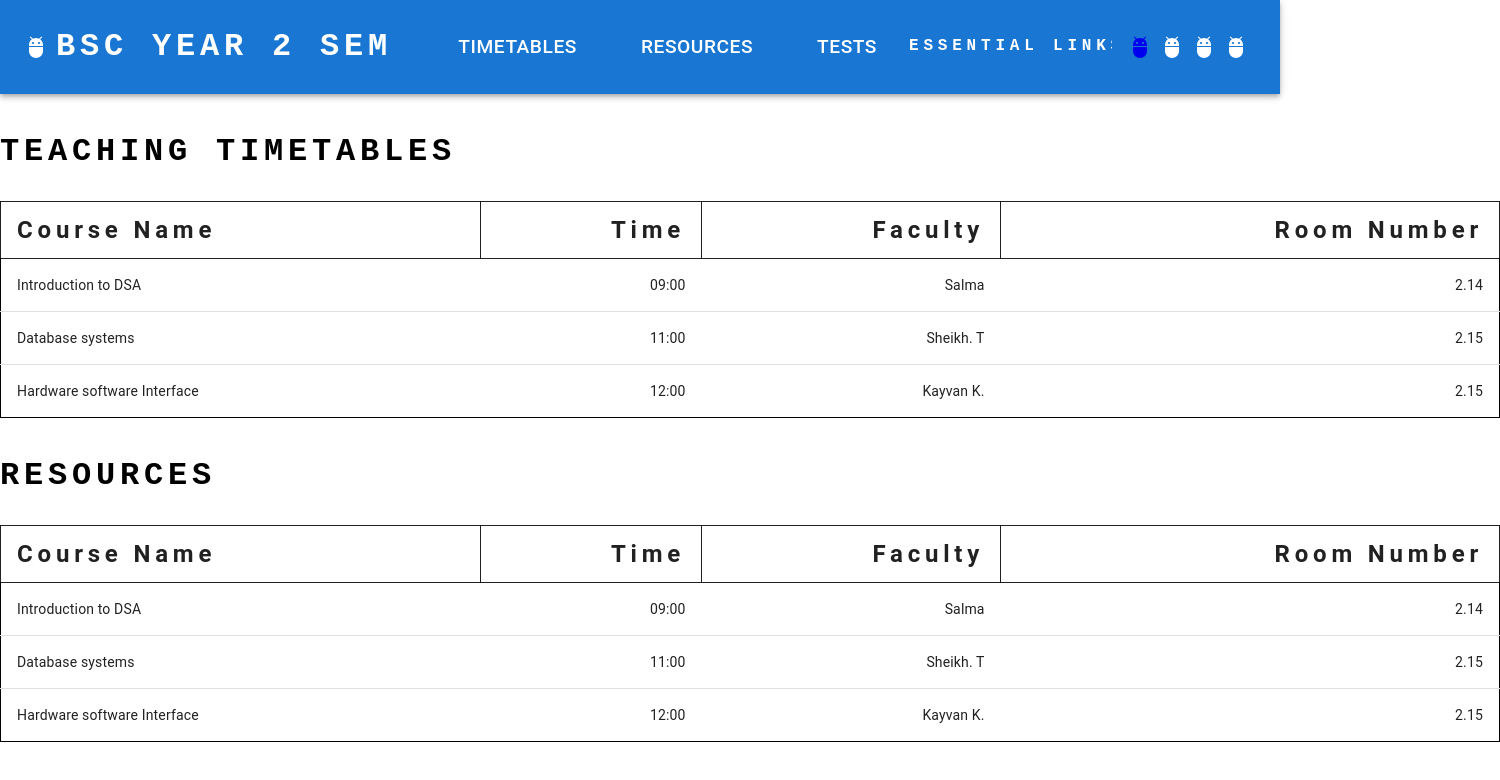
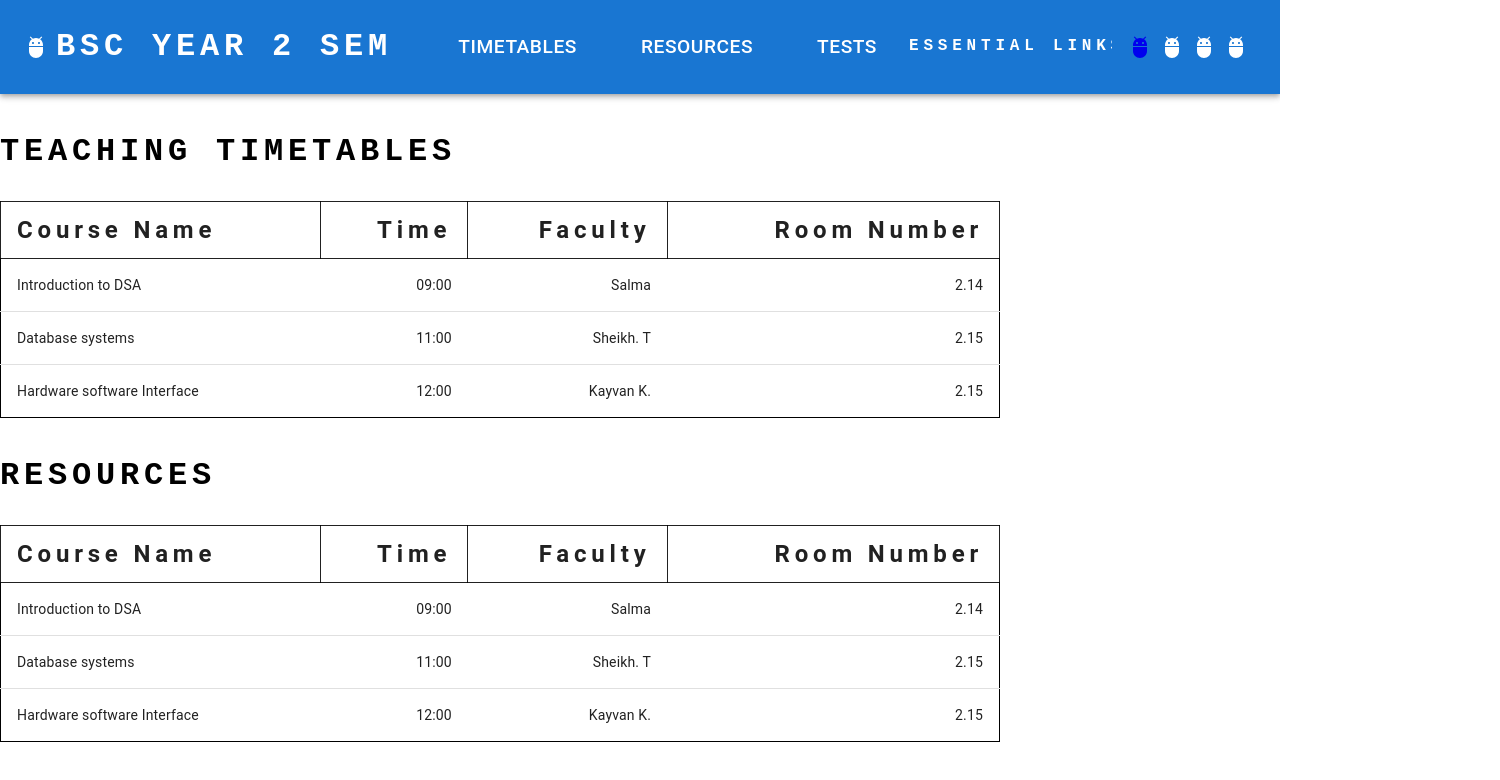
Before and after one commit to adityashibu/ReactWebsite, a React (Create React App) app: page / in a window 1280 px wide. Shown: the top 780 px of the page, 1500 px wide, since content can reach past the window. Built offline with nearby package versions, Linux system fonts and the light colour scheme.

Commit message:
Updated table spacing

```diff
--- a/src/App.tsx
+++ b/src/App.tsx
@@ -169,7 +169,7 @@ function TimeTables() {
         TEACHING TIMETABLES
       </Typography>
 
-      <Table sx={{ minWidth: 1500, mt: 3 }} aria-label="simple table">
+      <Table sx={{ maxWidth: 1000, mt: 3 }} aria-label="simple table">
         <TableHead>
           <TableRow sx={{ border: 1 }}>
             <TableCell sx={{ letterSpacing: '.3rem', fontSize: '1.5rem', fontWeight: 'bold', border: 1 }}>Course Name</TableCell>
@@ -220,7 +220,7 @@ function Resources() {
         RESOURCES
       </Typography>
 
-      <Table sx={{ minWidth: 1500, mt: 3 }} aria-label="simple table">
+      <Table sx={{ maxWidth: 1000, mt: 3 }} aria-label="simple table">
         <TableHead>
           <TableRow sx={{ border: 1 }}>
             <TableCell sx={{ letterSpacing: '.3rem', fontSize: '1.5rem', fontWeight: 'bold', border: 1 }}>Course Name</TableCell>
```
